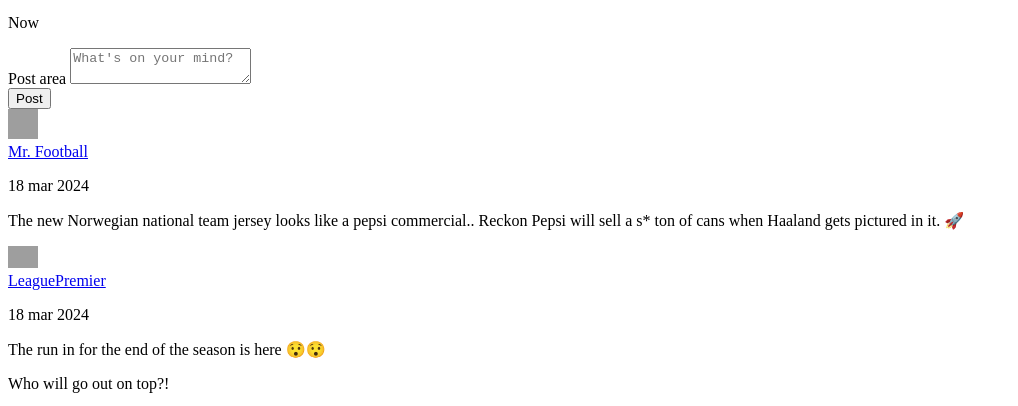
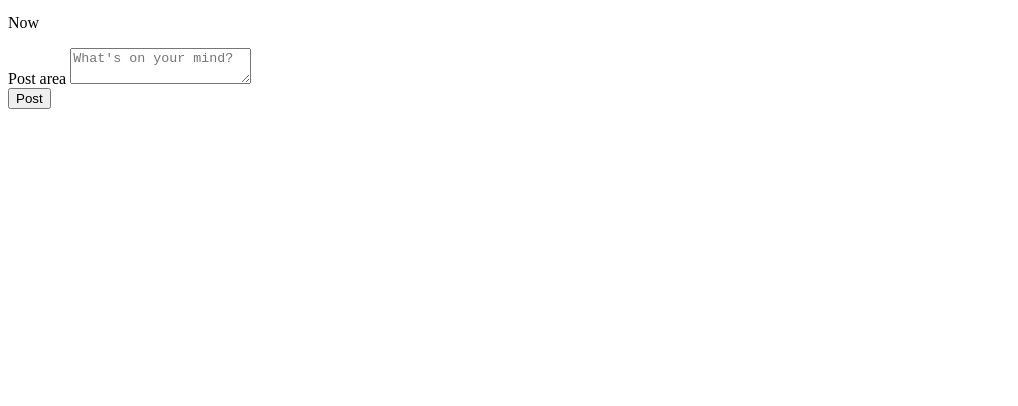
Before and after one commit to karlwoien/js2-ca-noroff, a website with bundled scripts: page feed/index.html in a window 1280 px wide. Shown: the part 354-760 px from the top of the page, without its empty margins (0-1018 px from the left). Built offline with nearby package versions, Linux system fonts and the light colour scheme; grey boxes are pictures that could not be loaded.

Commit message:
adds script to head and div with id to render post from api

```diff
--- a/feed/index.html
+++ b/feed/index.html
@@ -7,6 +7,7 @@
     <link rel="stylesheet" href="/dist/css/index.css">
     <link rel="stylesheet" href="https://cdn.jsdelivr.net/npm/bootstrap-icons@1.11.3/font/bootstrap-icons.min.css">
     <script src="/node_modules/bootstrap/dist/js/bootstrap.bundle.min.js"></script>
+    <script defer type="module" src="/src/js/index.mjs"></script>
 </head>
 <body class="mt-4">
     <div class="container">
@@ -81,7 +82,10 @@
                         </div>
                     </section>
                     <section>
-                        <article class="row border rounded pt-3 mb-2 bg-white">
+                        <div id="#post">
+
+                        </div>
+                        <!--<article class="row border rounded pt-3 mb-2 bg-white">
                             <div class="col-auto">
                                 <img src="https://images.unsplash.com/photo-1579952363873-27f3bade9f55?q=80&w=3072&auto=format&fit=crop&ixlib=rb-4.0.3&ixid=M3wxMjA3fDB8MHxwaG90by1wYWdlfHx8fGVufDB8fHx8fA%3D%3D" alt="profile-picture" class="rounded-circle" width="30" height="30">
                             </div>
@@ -133,7 +137,7 @@
                                 <p>"Even for the Championship this is extraordinary!" 🤯</p>
                                 <p>Cardiff have won it at the last second! WOW! </p>
                             </div>
-                        </article>
+                        </article>-->
                     </section>
                 </div>
             </main>
```
